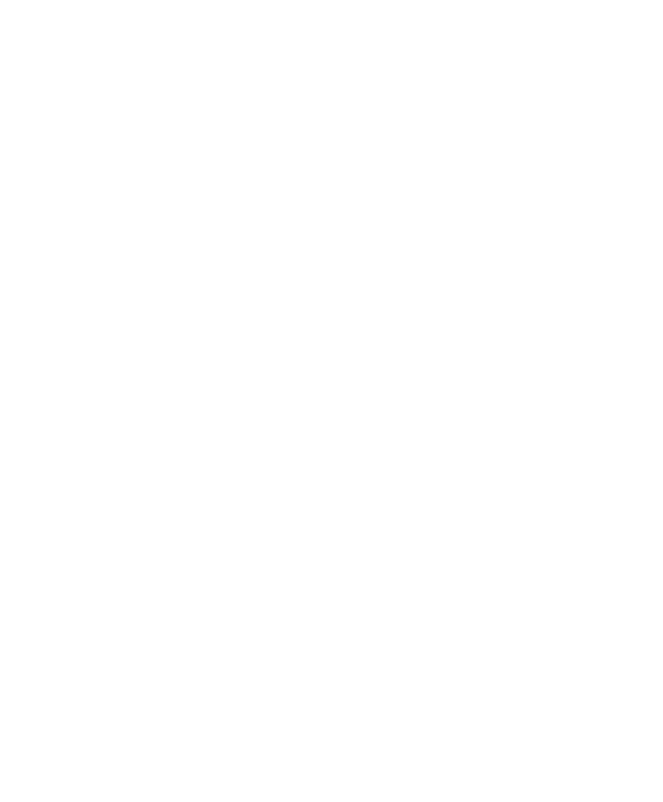
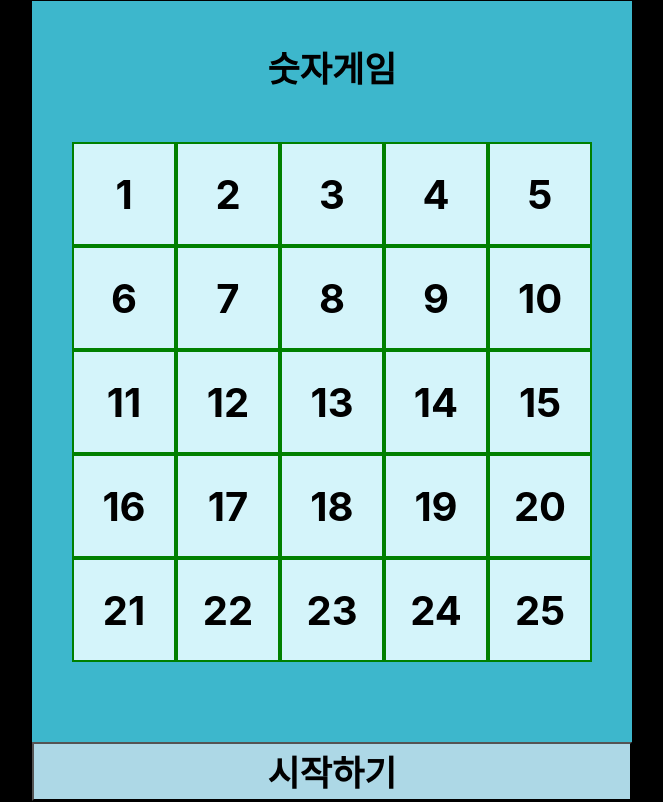
Before and after one commit to jungjunhyung99/2023-capstone-KT_Kiosk, a React (Create React App) app: page /game/number in a window 1280 px wide. Before the commit this address had no page. Shown: the whole page, without its empty margins (308-971 px from the left). Built offline with nearby package versions, Linux system fonts and the light colour scheme.

Commit message:
App.tsx 경로 수정 및 숫자게임 추가

```diff
--- a/src/App.tsx
+++ b/src/App.tsx
@@ -8,6 +8,7 @@
 import { RecoilRoot } from 'recoil';
 import GamePage from './pages/Main/GamePage';
 import Game from './pages/Game/Game';
+import NumberGame from './pages/Game/Number/NumberGame';
 import CafePage from './pages/Cafe/CafePage';
 import MoviePage from './pages/Movie/MoviePage';
 import Movie_fast from './contents/Movie_Content/Movie_fast';
@@ -53,6 +54,7 @@
                 <Route path='/kiosk/Icecream_family' element={<Icecream_family/>}/>
                 <Route path='/game' element={<GamePage/>}/>
                 <Route path='/game/balloon' element={<Game/>}/>
+                <Route path='/game/number' element={<NumberGame/>}/>
               </Routes>
           </ GlobalContainer>
         </Router>
--- a/src/contents/Main_Content/GameMain.tsx
+++ b/src/contents/Main_Content/GameMain.tsx
@@ -32,7 +32,7 @@
                     </ContentClickBox>
                 </StyledLink>
 
-                <StyledLink to="/kiosk/cafe">
+                <StyledLink to="/game/number">
                     <ContentClickBox>
                         <ImageLongBox image={number}/>
                         <ContentTextBox>
--- /dev/null
+++ b/src/pages/Game/Number/Board.tsx
@@ -0,0 +1,27 @@
+import React from "react";
+import styled from "styled-components";
+import Cell from "./Cell";
+
+function Board({numbers, handleClick}: any){
+    return (
+        <Container>
+            {numbers.map((num :number, index : number)=>(
+                <Cell num={num} key={index} handleClick={handleClick}></Cell>
+            ))}
+        </Container>
+    );
+}
+
+const Container=styled.div`
+    display: flex;
+    justify-content: center;
+
+    display: grid;
+    grid-template-columns: repeat(5,1fr);
+    grid-template-columns: repeat(5,1fr);
+
+    height: 500px;
+    width: 500px;
+`;
+
+export default Board;
--- /dev/null
+++ b/src/pages/Game/Number/Cell.tsx
@@ -0,0 +1,27 @@
+import React from "react";
+import styled from "styled-components";
+
+function Cell({num, handleClick}: any){
+    return (
+    <Container onClick={()=>handleClick(num)}>
+        {(num!=0)?num:null}
+    </Container>
+    );
+}
+
+const Container=styled.div`
+    border:2px solid green;
+    display:flex;
+    justify-content:center;
+    align-items:center;
+    font-size:40px;
+    font-weight: bold;
+    position:relative;
+    width: 100px;
+    height: 100px;
+    left: 0px;
+    top: 50px;
+    background-color: #D4F4FA;
+`;
+
+export default Cell;
--- /dev/null
+++ b/src/pages/Game/Number/NumberGame.tsx
@@ -0,0 +1,88 @@
+import React, { useState } from "react";
+import styled from "styled-components";
+import Board from "./Board";
+import Timer from "./Timer";
+
+let array : number[] = [];
+for (let i = 1; i <= 25; i++) {
+  array.push(i);
+}
+
+function NumberGame() {
+  const [numbers, setNumbers] = useState(array);
+  const [gameFlag, setGameFlag] = useState(false);
+  const [current, setCurrent] = useState(1);
+  const handleClick = (num : number) => {
+    if (num === current && gameFlag) {
+      if (num === 50) {
+        alert("성공");
+        endGame();
+      }
+      const index = numbers.indexOf(num);
+      setNumbers(numbers => [
+        ...numbers.slice(0, index),
+        num < 26 ? num + 25 : 0,
+        ...numbers.slice(index + 1)
+      ]);
+      setCurrent(current => current + 1);
+    }
+  };
+  const startGame = () => {
+    setNumbers(shuffleArray(array));
+    setCurrent(1);
+    setGameFlag(true);
+  };
+  const endGame = () => {
+    setGameFlag(false);
+  };
+
+  return (
+    <Container>
+    <Introduce>숫자게임</Introduce>
+      <Board numbers={numbers} handleClick={handleClick}></Board>
+      {gameFlag ? (
+        <Timer />
+      ) : (
+        <StartButton onClick={startGame}>시작하기</StartButton>
+      )}
+    </Container>
+  );
+}
+
+const shuffleArray = (array:number[]) => {
+  for (let i = array.length - 1; i > 0; i--) {
+    let j = Math.floor(Math.random() * (i + 1));
+    [array[i], array[j]] = [array[j], array[i]];
+  }
+  return array;
+};
+
+const Container = styled.div`
+    width: 600px;
+    height: 800px;
+    border: 1px solid black;
+    display: flex;
+    flex-direction: column;
+    justify-content: center;
+    align-items: center;
+    background-color: #3DB7CC;
+`;
+
+const Introduce = styled.div`
+    font-size: 35px;
+    font-weight: bold;
+    margin-top: 40px;
+`;
+
+const StartButton = styled.button`
+    width:100%;
+    height:100%;
+    display:flex;
+    justify-content: center;
+    margin-top: 150px;
+    font-size: 35px;
+    font-weight: bold;
+    background-color: lightblue;
+`;
+
+export default NumberGame;
--- /dev/null
+++ b/src/pages/Game/Number/Timer.tsx
@@ -0,0 +1,41 @@
+import React, {useState, useEffect, useRef} from "react";
+import styled from "styled-components";
+
+function Timer(){
+    const [timeElapsed, setTimeElapsed] = useState(0);
+    const record = useRef<Number>();
+    record.current = timeElapsed;
+    useEffect(() => {
+        const timer = setInterval(
+            () => {setTimeElapsed(timeElapsed=>timeElapsed+30);}, 30);
+
+        return ()=>{
+            clearInterval(timer);
+        };
+    },[]);
+    return (
+        <Container>
+            <Front>{Math.floor(timeElapsed/1000)}초</Front>
+
+        </Container>
+    );
+}
+
+const Container=styled.div`
+    width:100%;
+    height:100%;
+    display:flex;
+    justify-content: center;
+    margin-top: 150px;
+`;
+
+const Front=styled.div`
+    font-size: 40px;
+    font-weight: bold;
+`;
+
+const Back=styled.div`
+    width:1em;
+`;
+
+export default Timer;
```
